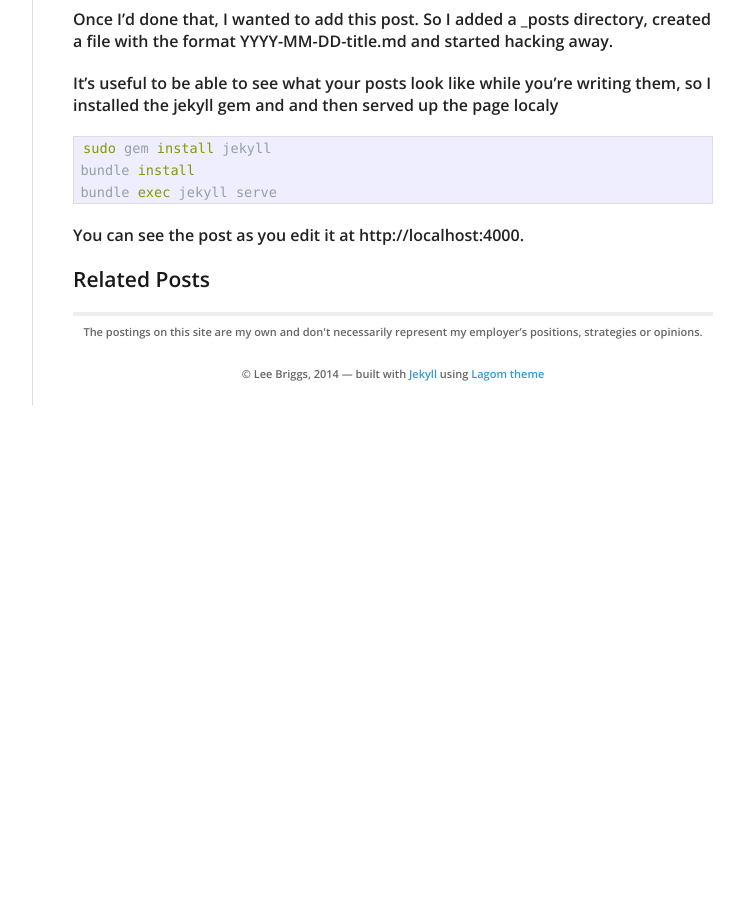
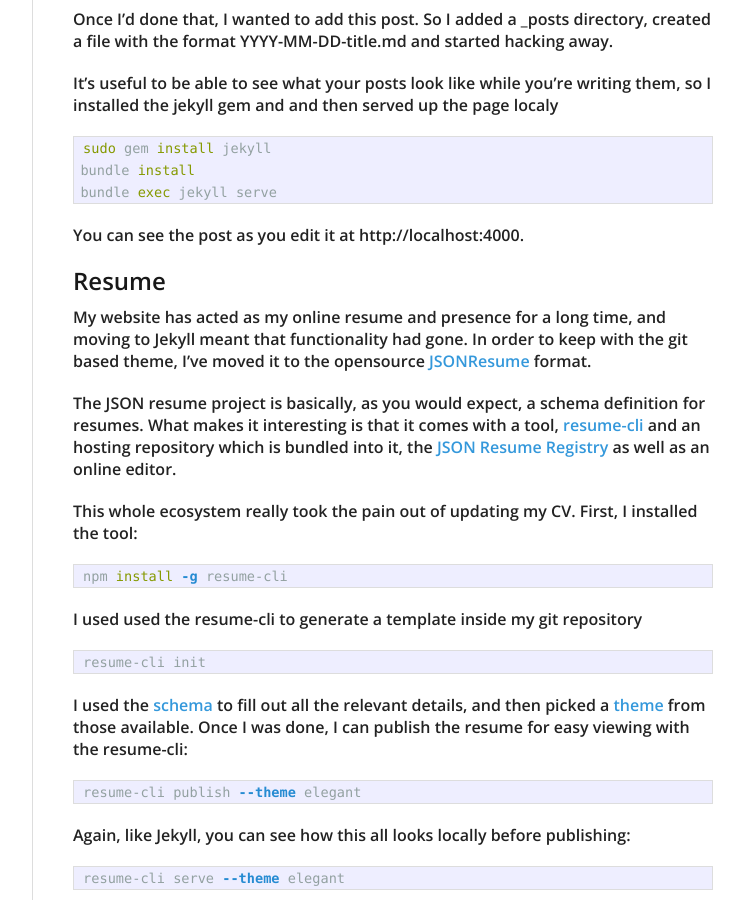
Before and after one commit to swanson/lagom, a Jekyll site: the page built from _posts/2014-12-19-embracing-the-cloud.md, in a window 1280 px wide and 900 px high, scrolled down 932 px. Shown: the whole window, without its empty margins (378-1122 px from the left). Built offline with Jekyll 4.4.1, drawn with Linux system fonts in a browser that asks for light colours; nearby versions of some CDN libraries; before the commit the page ends 1337 px from its top, so only the background shows below that; some of the changed text lies outside the part shown.

Commit message:
Finishing post

```diff
--- a/_posts/2014-12-19-embracing-the-cloud.md
+++ b/_posts/2014-12-19-embracing-the-cloud.md
@@ -15,9 +15,9 @@
 
 - First, pick a theme. I went with the excellent [lagom](https://github.com/swanson/lagom) theme
 - Fork it in Github
-- Rename the repo to <gitusername>.github.io
+- Rename the repo to {gitusername}.github.io
 - Edit the theme as required, adding your name and personal data
-- Push back to the repo
+- Push back to the master branch in the repo
 
 It was so easy, I wondered why the hell I'd been messing around with PHP/MySQL and Apache!
 
@@ -32,3 +32,43 @@
 {% endhighlight %}
 
 You can see the post as you edit it at http://localhost:4000.
+
+## Resume
+
+My website has acted as my online resume and presence for a long time, and moving to Jekyll meant that functionality had gone. In order to keep with the git based theme, I've moved it to the opensource [JSONResume](https://jsonresume.org/) format.
+
+The JSON resume project is basically, as you would expect, a schema definition for resumes. What makes it interesting is that it comes with a tool, [resume-cli](https://github.com/jsonresume/resume-cli) and an hosting repository which is bundled into it, the [JSON Resume Registry](http://registry.jsonresume.org/) as well as an online editor.
+
+This whole ecosystem really took the pain out of updating my CV. First, I installed the tool:
+
+{% highlight bash %}
+npm install -g resume-cli
+{% endhighlight %}
+
+I used used the resume-cli to generate a template inside my git repository
+
+{% highlight bash %}
+resume-cli init
+{% endhighlight %}
+
+I used the [schema](https://jsonresume.org/schema/) to fill out all the relevant details, and then picked a [theme](https://jsonresume.org/themes/) from those available. Once I was done, I can publish the resume for easy viewing with the resume-cli:
+
+{% highlight bash %}
+resume-cli publish --theme elegant
+{% endhighlight %}
+
+Again, like Jekyll, you can see how this all looks locally before publishing:
+
+{% highlight bash %}
+resume-cli serve --theme elegant
+{% endhighlight %}
+
+I think the result [looks great](https://registry.jsonresume.org/briggsl) and I can easily generate a PDF for emailing if needs be, even with a different theme:
+
+{% highlight bash %}
+resume-cli export --theme elegant --format pdf
+{% endhighlight %}
+
+## Wiki
+
+The final step, and most difficult, was replacing my Wiki. I still haven't replaced my beloved [dokuwiki](https://www.dokuwiki.org/dokuwiki) which really allowed me to keep some stuff I need seperate, and some leave some things in the public domain. I've contemplated simply using a [Github Wiki](https://help.github.com/articles/about-github-wikis/) but it doesn't allow you to keep things locked down, which is really important for me to document things like how I configure XYZ. I don't want anyone seeing my exact preferred apache configuration, for example.
```
